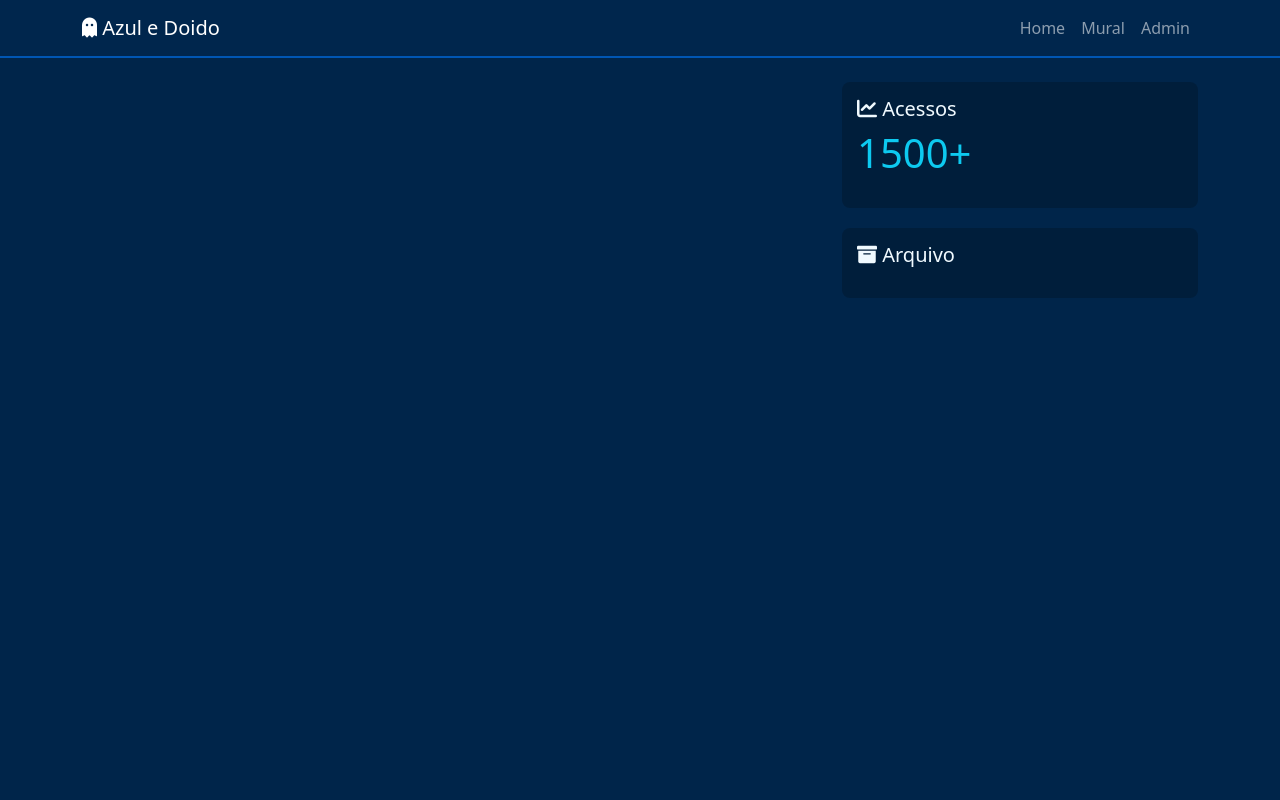
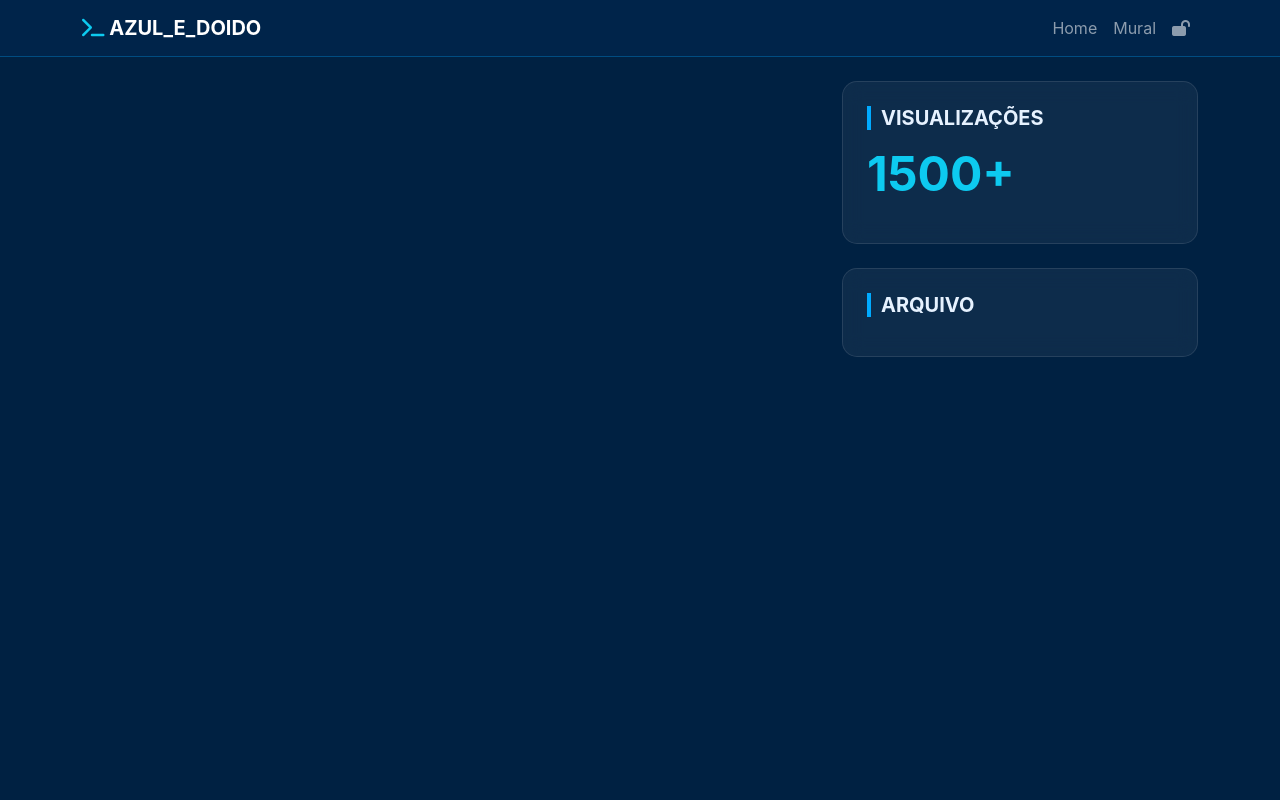
Before and after one commit to azuledoido/meu-blog-flask, a Flask app: page / in a window 1280 px wide. Run offline with Flask 3, Linux system fonts and the light colour scheme; data that the repository does not hold is empty; some libraries are stand-ins or nearby versions.

Commit message:
Modernize: Glassmorphism e rotas de post alinhadas

```diff
--- a/app.py
+++ b/app.py
@@ -20,7 +20,6 @@ def get_db_connection():
         return psycopg2.connect(url)
     except: return None
 
-# Funções de suporte originais
 def obter_total_acessos():
     try:
         conn = get_db_connection()
@@ -35,7 +34,12 @@ def obter_arquivo_datas():
     try:
         conn = get_db_connection()
         cur = conn.cursor()
-        cur.execute("SELECT EXTRACT(YEAR FROM data_criacao)::int, EXTRACT(MONTH FROM data_criacao)::int, COUNT(*)::int FROM posts GROUP BY 1, 2 ORDER BY 1 DESC, 2 DESC;")
+        cur.execute("""
+            SELECT EXTRACT(YEAR FROM data_criacao)::int as ano,
+                   EXTRACT(MONTH FROM data_criacao)::int as mes,
+                   COUNT(*)::int
+            FROM posts GROUP BY 1, 2 ORDER BY 1 DESC, 2 DESC;
+        """)
         d = cur.fetchall(); cur.close(); conn.close()
         return d
     except: return []
@@ -54,12 +58,14 @@ def home():
 
 @app.route('/post/<int:post_id>')
 def exibir_post(post_id):
+    acessos = obter_total_acessos()
     try:
         conn = get_db_connection()
         cur = conn.cursor()
         cur.execute("SELECT id, titulo, conteudo, TO_CHAR(data_criacao, 'DD/MM/YYYY HH24:MI') FROM posts WHERE id = %s", (post_id,))
         p = cur.fetchone(); cur.close(); conn.close()
-        return render_template('post.html', post=p, acessos=obter_total_acessos())
+        if p: return render_template('post.html', post=p, acessos=acessos)
+        return redirect(url_for('home'))
     except: return redirect(url_for('home'))
 
 @app.route('/mural', methods=['GET', 'POST'])
--- a/templates/index.html
+++ b/templates/index.html
@@ -7,59 +7,61 @@
     <link href="https://cdn.jsdelivr.net/npm/bootstrap@5.3.0/dist/css/bootstrap.min.css" rel="stylesheet">
     <link rel="stylesheet" href="https://cdnjs.cloudflare.com/ajax/libs/font-awesome/6.0.0/css/all.min.css">
     <style>
-        @keyframes bg-animation { 0% { background-color: #001a33; } 50% { background-color: #003366; } 100% { background-color: #001a33; } }
-        body { animation: bg-animation 10s infinite; color: #f0faff; min-height: 100vh; }
-        .navbar { background-color: #00264d !important; border-bottom: 2px solid #0056b3; }
-        .card { background: rgba(255, 255, 255, 0.05); border: 1px solid rgba(0, 170, 255, 0.2); color: white; margin-bottom: 20px; }
-        .btn-azul { background: #0056b3; color: white; }
-        .btn-azul:hover { background: #007bff; }
-        .sidebar-widget { background: rgba(0, 0, 0, 0.2); padding: 15px; border-radius: 8px; margin-bottom: 20px; }
+        @keyframes coresDoidas { 0% { background-color: #000d1a; } 50% { background-color: #00264d; } 100% { background-color: #000d1a; } }
+        body { animation: coresDoidas 10s infinite ease-in-out; color: #e6f2ff; min-height: 100vh; font-family: 'Inter', sans-serif; }
+        .glass { background: rgba(255, 255, 255, 0.05); backdrop-filter: blur(10px); border: 1px solid rgba(255, 255, 255, 0.1); border-radius: 15px; }
+        .nav-glass { background: rgba(0, 38, 77, 0.8); backdrop-filter: blur(15px); border-bottom: 1px solid rgba(0, 170, 255, 0.3); }
+        .post-card { transition: transform 0.3s; margin-bottom: 25px; padding: 25px; }
+        .post-card:hover { transform: translateY(-5px); border-color: #00aaff; }
+        .btn-modern { background: linear-gradient(45deg, #0056b3, #00aaff); color: white; border: none; border-radius: 8px; padding: 8px 20px; transition: 0.3s; text-decoration: none; display: inline-block; }
+        .btn-modern:hover { opacity: 0.9; color: white; box-shadow: 0 0 15px rgba(0, 170, 255, 0.4); }
+        .sidebar-title { border-left: 4px solid #00aaff; padding-left: 10px; margin-bottom: 15px; font-weight: bold; }
     </style>
 </head>
 <body>
 
-<nav class="navbar navbar-expand-lg navbar-dark mb-4">
+<nav class="navbar navbar-expand-lg navbar-dark nav-glass sticky-top mb-4">
     <div class="container">
-        <a class="navbar-brand" href="/"><i class="fas fa-ghost"></i> Azul e Doido</a>
+        <a class="navbar-brand fw-bold" href="/"><i class="fas fa-terminal text-info"></i> AZUL_E_DOIDO</a>
         <div class="navbar-nav ms-auto">
             <a class="nav-link" href="/">Home</a>
             <a class="nav-link" href="/mural">Mural</a>
-            <a class="nav-link" href="/escrever">Admin</a>
+            <a class="nav-link" href="/escrever"><i class="fas fa-lock-open"></i></a>
         </div>
     </div>
 </nav>
 
 <div class="container">
     <div class="row">
-        <div class="col-md-8">
+        <main class="col-md-8">
             {% for post in posts %}
-            <div class="card shadow-sm">
-                <div class="card-body">
-                    <h2 class="card-title text-info">{{ post[1] }}</h2>
-                    <p class="text-muted small"><i class="fas fa-calendar-alt"></i> {{ post[3] }}</p>
-                    <div class="card-text">
-                        {{ post[2][:300] | safe }}...
+            <article class="glass post-card">
+                <h2 class="text-info">{{ post[1] }}</h2>
+                <p class="small opacity-50"><i class="far fa-calendar"></i> {{ post[3] }}</p>
+                <div class="mb-3">{{ post[2][:250] | safe }}...</div>
+                <a href="{{ url_for('exibir_post', post_id=post[0]) }}" class="btn-modern">Abrir Post <i class="fas fa-chevron-right"></i></a>
+            </article>
+            {% endfor %}
+        </main>
+
+        <aside class="col-md-4">
+            <div class="glass p-4 mb-4">
+                <h5 class="sidebar-title">VISUALIZAÇÕES</h5>
+                <p class="display-5 fw-bold text-info">{{ acessos }}</p>
+            </div>
+
+            <div class="glass p-4">
+                <h5 class="sidebar-title">ARQUIVO</h5>
+                <div class="list-group list-group-flush bg-transparent">
+                    {% for data in datas_arquivo %}
+                    <div class="d-flex justify-content-between align-items-center py-2 border-bottom border-secondary">
+                        <span><i class="fas fa-folder text-info"></i> Mês {{ data[1] }} / {{ data[0] }}</span>
+                        <span class="badge bg-info text-dark rounded-pill">{{ data[2] }}</span>
                     </div>
-                    <a href="/post/{{ post[0] }}" class="btn btn-azul btn-sm mt-3">Continuar Lendo</a>
+                    {% endfor %}
                 </div>
             </div>
-            {% endfor %}
-        </div>
-
-        <div class="col-md-4">
-            <div class="sidebar-widget">
-                <h5><i class="fas fa-chart-line"></i> Acessos</h5>
-                <p class="display-6 text-info">{{ acessos }}</p>
-            </div>
-            <div class="sidebar-widget">
-                <h5><i class="fas fa-archive"></i> Arquivo</h5>
-                <ul class="list-unstyled">
-                    {% for data in datas_arquivo %}
-                    <li><i class="fas fa-folder-open text-primary"></i> {{ data[1] }}/{{ data[0] }} ({{ data[2] }})</li>
-                    {% endfor %}
-                </ul>
-            </div>
-        </div>
+        </aside>
     </div>
 </div>
 
```
Also changed, not shown: templates/post.html (added, +26 -0 lines).
